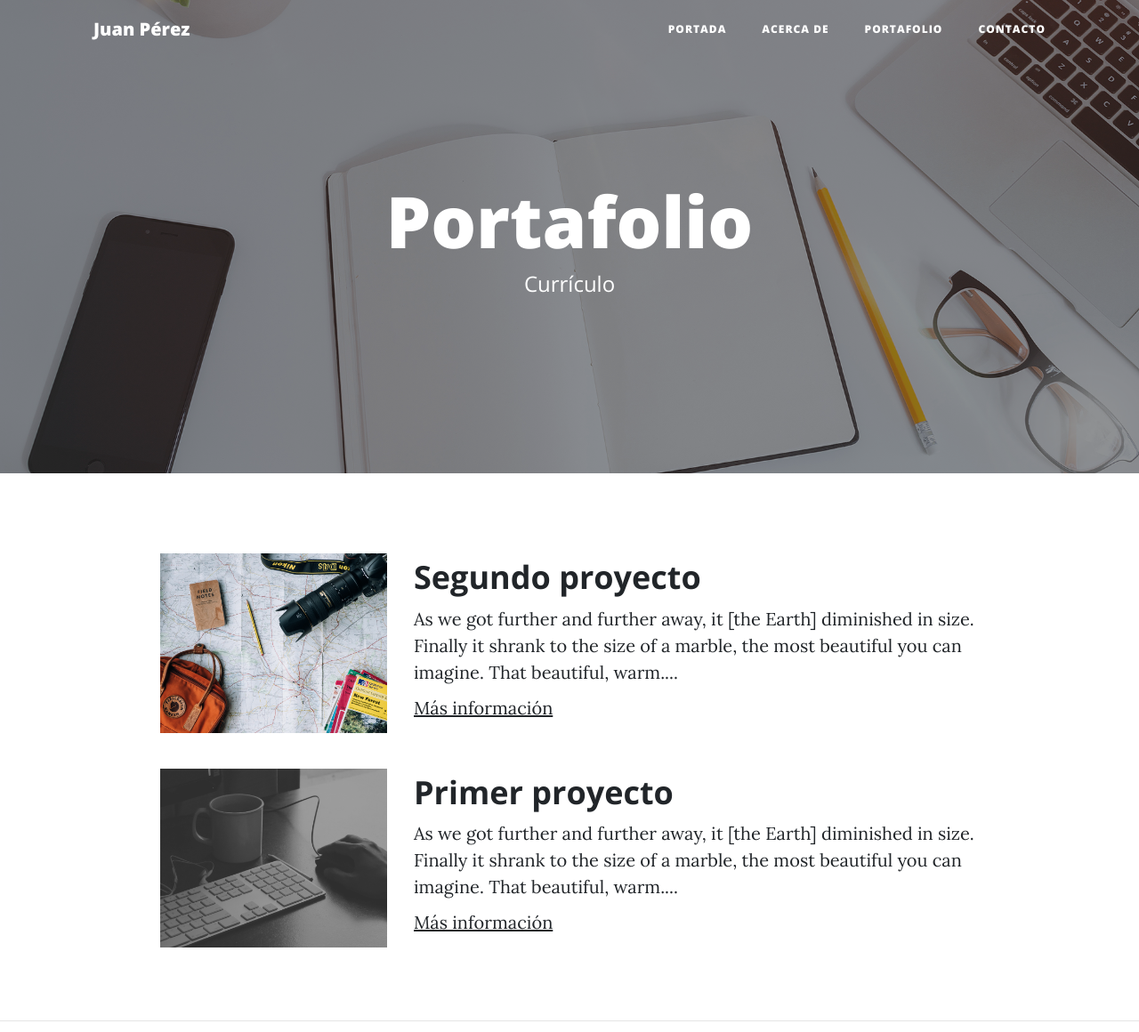
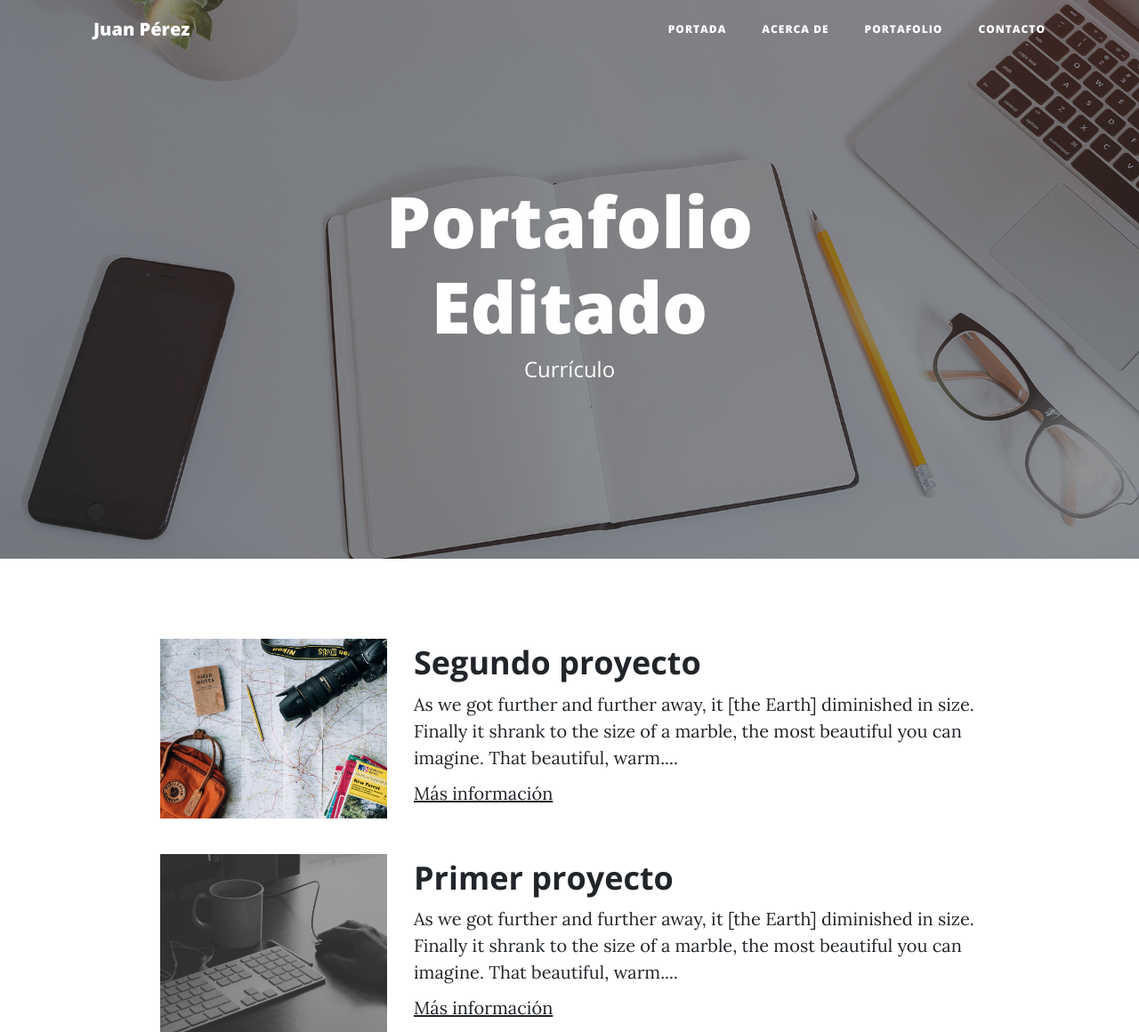
Before and after one commit to KeSanc/web-personal-django3, a Django app: template webpersonal/templates/portfolio.html in a window 1280 px wide. Shown: the top 1160 px of the page at 89% size. Run offline with Django 3.2, Linux system fonts and the light colour scheme; the template is opened without the code that fills it, so the values that code supplies are empty; some libraries are stand-ins or nearby versions.

Commit message:
I edit the title of the index

```diff
--- a/webpersonal/templates/portfolio.html
+++ b/webpersonal/templates/portfolio.html
@@ -53,7 +53,7 @@
             <div class="row">
                 <div class="col-lg-8 col-md-10 mx-auto">
                     <div class="site-heading">
-	              <h1>Portafolio</h1>
+                        <h1>Portafolio Editado</h1>
                         <span class="subheading">Currículo</span>
                     </div>
                 </div>
```
Lines whose indentation alone changed are shown as unchanged.
